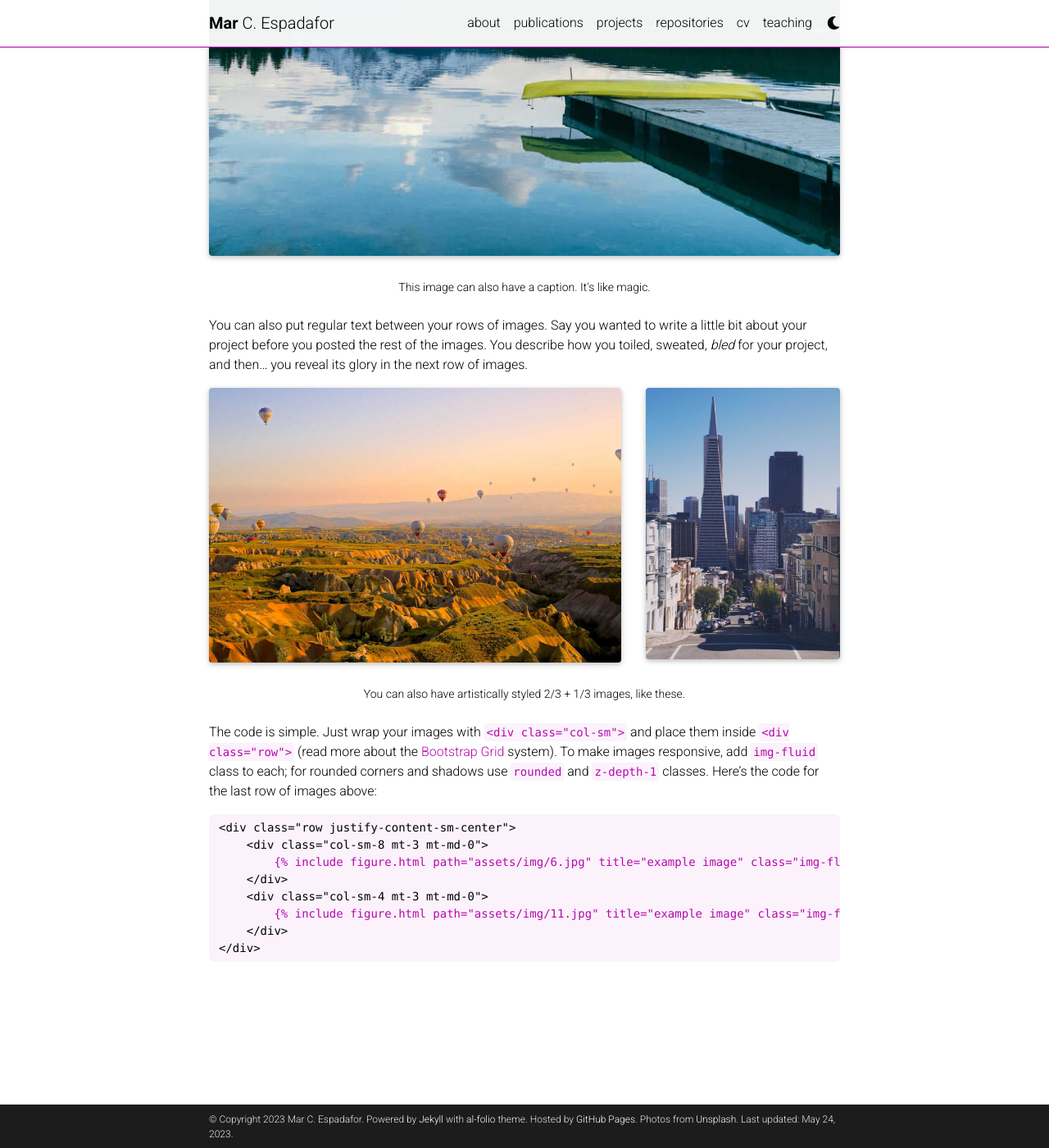
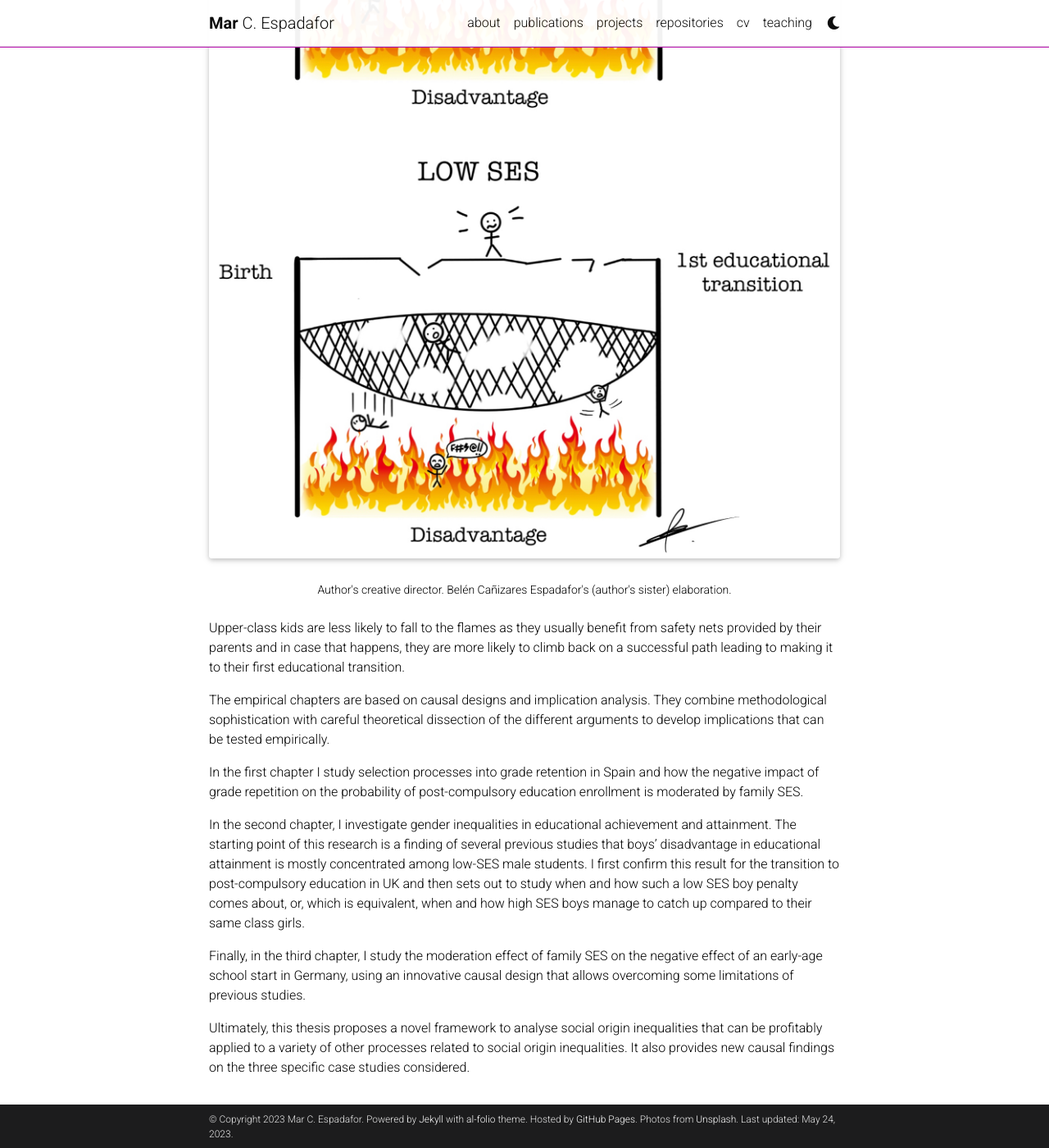
Before and after one commit to marespadafor/marespadafor.github.io, a Jekyll site: the page built from _projects/1_project.md, in a window 1280 px wide and 1400 px high, scrolled down 821 px. Shown: the whole window at 82% size. Built offline with Jekyll 4.4.1, drawn with Linux system fonts in a browser that asks for light colours; full-size pictures stand in for the smaller copies a plugin makes; comment, search, counter and statistics services are not loaded; a style sheet for code colours, icons or effects is not loaded; some of the changed text lies outside the part shown.

Commit message:
project 1?

````diff
--- a/_projects/1_project.md
+++ b/_projects/1_project.md
@@ -1,10 +1,10 @@
 ---
 layout: page
-title: project 1
-description: a project with a background image
-img: assets/img/12.jpg
+title: PhD Dissertation
+description:
+img:
 importance: 1
-category: work
+category: Dissertation
 ---
 
 
@@ -15,61 +15,28 @@ category: work
     img: /assets/img/12.jpg
     ---
 
+The thesis proposes a novel conceptual framework to investigate the mechanism underlying the intergenerational reproduction of inequalities. It focuses on the heterogeneity by social origins in the prevalence of a potentially negative event/condition achievement and in the penalty associated with that outcome for future educational success. The comic in figure 1 summarizes this conceptual framework and sets the base for a graphic novel on the micro mechanism underlying intergenerational inequalities.
+
 <div class="row">
     <div class="col-sm mt-3 mt-md-0">
-        {% include figure.html path="assets/img/1.jpg" title="example image" class="img-fluid rounded z-depth-1" %}
-    </div>
-    <div class="col-sm mt-3 mt-md-0">
-        {% include figure.html path="assets/img/3.jpg" title="example image" class="img-fluid rounded z-depth-1" %}
-    </div>
-    <div class="col-sm mt-3 mt-md-0">
-        {% include figure.html path="assets/img/5.jpg" title="example image" class="img-fluid rounded z-depth-1" %}
+        {% include figure.html path="assets/img/illustration2.jpg" title="example image" class="img-fluid rounded z-depth-1" %}
     </div>
 </div>
 <div class="caption">
-    Caption photos easily. On the left, a road goes through a tunnel. Middle, leaves artistically fall in a hipster photoshoot. Right, in another hipster photoshoot, a lumberjack grasps a handful of pine needles.
-</div>
-<div class="row">
-    <div class="col-sm mt-3 mt-md-0">
-        {% include figure.html path="assets/img/5.jpg" title="example image" class="img-fluid rounded z-depth-1" %}
-    </div>
-</div>
-<div class="caption">
-    This image can also have a caption. It's like magic.
-</div>
-
-You can also put regular text between your rows of images.
-Say you wanted to write a little bit about your project before you posted the rest of the images.
-You describe how you toiled, sweated, *bled* for your project, and then... you reveal its glory in the next row of images.
-
-
-<div class="row justify-content-sm-center">
-    <div class="col-sm-8 mt-3 mt-md-0">
-        {% include figure.html path="assets/img/6.jpg" title="example image" class="img-fluid rounded z-depth-1" %}
-    </div>
-    <div class="col-sm-4 mt-3 mt-md-0">
-        {% include figure.html path="assets/img/11.jpg" title="example image" class="img-fluid rounded z-depth-1" %}
-    </div>
-</div>
-<div class="caption">
-    You can also have artistically styled 2/3 + 1/3 images, like these.
+    Author's creative director. Belén Cañizares Espadafor's (author's sister) elaboration.
 </div>
 
 
-The code is simple.
-Just wrap your images with `<div class="col-sm">` and place them inside `<div class="row">` (read more about the <a href="https://getbootstrap.com/docs/4.4/layout/grid/">Bootstrap Grid</a> system).
-To make images responsive, add `img-fluid` class to each; for rounded corners and shadows use `rounded` and `z-depth-1` classes.
-Here's the code for the last row of images above:
+Upper-class kids are less likely to fall to the flames as they usually benefit from safety nets provided by their parents and in case that happens, they are more likely to climb back on a successful path leading to making it to their first educational transition.
 
-{% raw %}
-```html
-<div class="row justify-content-sm-center">
-    <div class="col-sm-8 mt-3 mt-md-0">
-        {% include figure.html path="assets/img/6.jpg" title="example image" class="img-fluid rounded z-depth-1" %}
-    </div>
-    <div class="col-sm-4 mt-3 mt-md-0">
-        {% include figure.html path="assets/img/11.jpg" title="example image" class="img-fluid rounded z-depth-1" %}
-    </div>
-</div>
-```
-{% endraw %}
+The empirical chapters are based on causal designs and implication analysis. They combine methodological sophistication with careful theoretical dissection of the different arguments to develop implications that can be tested empirically.
+
+In the first chapter I study selection processes into grade retention in Spain and how the negative impact of grade repetition on the probability of post-compulsory education enrollment is moderated by family SES.
+
+In the second chapter, I investigate gender inequalities in educational achievement and attainment. The starting point of this research is a finding of several previous studies that boys' disadvantage in educational attainment is mostly concentrated among low-SES male students. I first confirm this result for the transition to post-compulsory education in UK and then sets out to study when and how such a low SES boy penalty comes about, or, which is equivalent, when and how high SES boys manage to catch up compared to their same class
+girls.
+
+Finally, in the third chapter, I study the moderation effect of family SES on the negative effect of an early-age school start in Germany, using an innovative causal design that allows overcoming some limitations of previous studies.
+
+
+Ultimately, this thesis proposes a novel framework to analyse social origin inequalities that can be profitably applied to a variety of other processes related to social origin inequalities. It also provides new causal findings on the three specific case studies considered.
````
Also changed, not shown: _pages/projects.md (+4 -1 lines), assets/img/illustration2.jpg (added).
